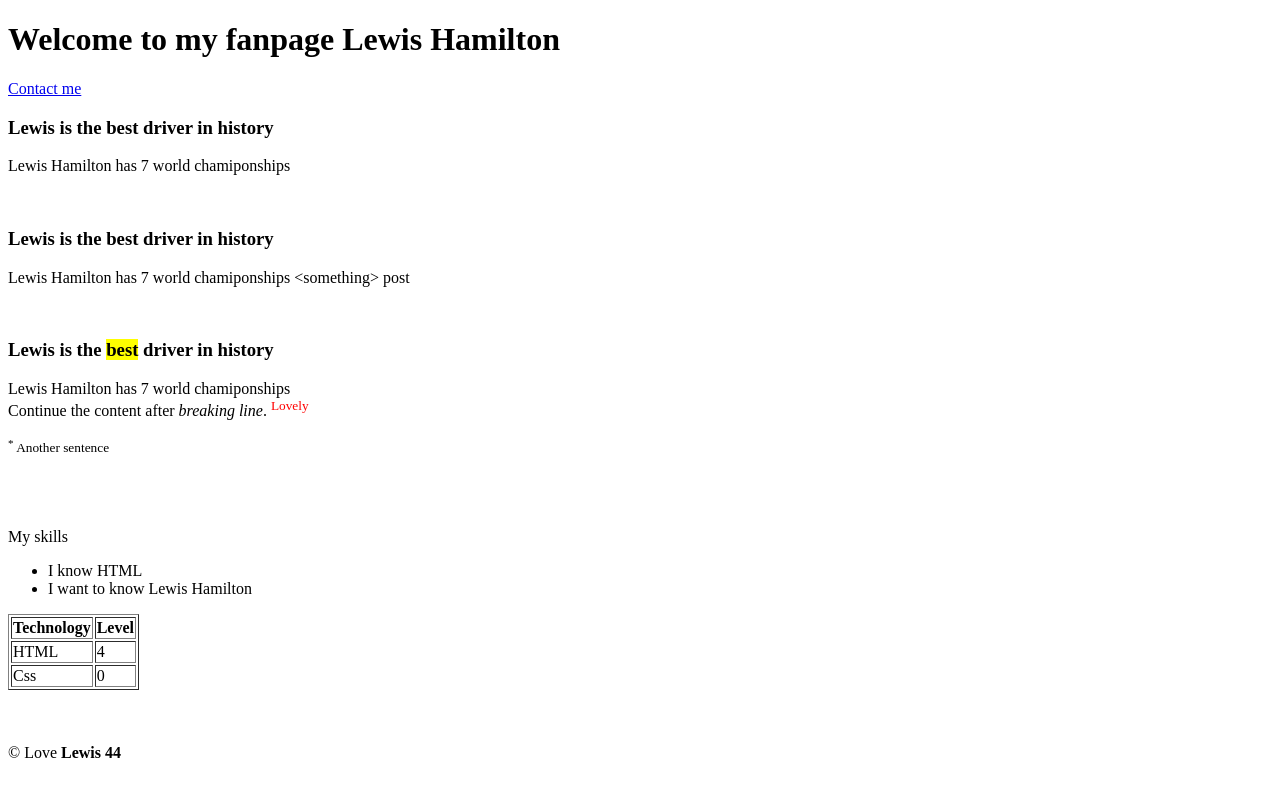
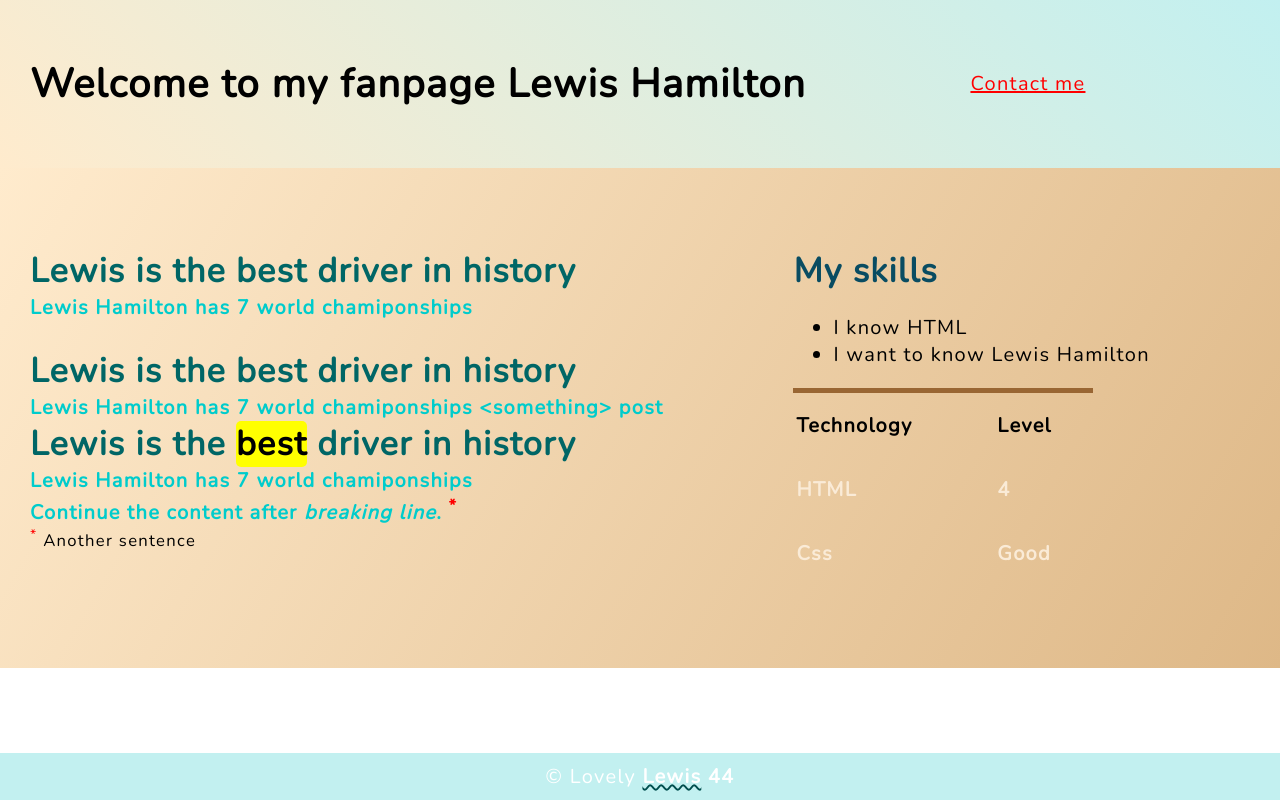
Before and after one commit to Agaa19/agaa19.github.io, a plain HTML site: page index.html in a window 1280 px wide. Drawn offline with nearby package versions, Linux system fonts and the light colour scheme.

Commit message:
komunikat

```diff
--- a/index.html
+++ b/index.html
@@ -5,19 +5,25 @@
     <meta http-equiv="X-UA-Compatible" content="IE=edge">
     <meta name="viewport" content="width=device-width, initial-scale=1.0">
     <title>Lewis Hamilton </title>
-    <link rel="stylesheet" href="style.css">
+    <link rel="stylesheet" href="https://fonts.googleapis.com/css2?family=Nunito">
+    <link rel="stylesheet" href="styles.css">
+
 </head>
 <body>
 
     <header>
-        <h1>Welcome  to&nbsp;my&nbsp;fanpage Lewis Hamilton </h1>
+        <h1>Welcome  to my fanpage Lewis Hamilton </h1>
         <a href="contact.html"> Contact me </a>
         <!--<a href="https://www.google.com">Find in Google</a> -->
     <br>
 </header>
 
+<div id="main-content">
+    <section id="articles">
+
+
         <Article>
-        <h3>Lewis is the best driver in history</h3>
+            <h3>Lewis  is the best driver in history</h3>
             <p>Lewis Hamilton has 7 world chamiponships</p>
         <br>
     </Article>
@@ -25,32 +31,27 @@
     <article>
         <h3>Lewis is the best driver in history</h3>
         <p>Lewis Hamilton has 7 world chamiponships &lt;something&gt; post </p>
-    <br> <!--this tag is used for new line--></article>
+
+    </article>
 
         <article>
             <h3>Lewis is the  <mark>best</mark> driver in history</h3>
-        <p>Lewis Hamilton has 7 world chamiponships<br> Continue the content after <i>breaking line</i>. <sup class="sup_element" style="color:red">Lovely</sup> </p>
-        <small><sup>*</sup> Another sentence</small>
+            <p>Lewis Hamilton has 7 world chamiponships<br> Continue the content after <i>breaking line</i>. <sup class="sup_element">*</sup> </p>
+            <small><sup class="sup_element">*</sup> Another sentence</small>
+    </section>
     </article>
 
+    <br>
 
 
-
-
-
-<br>
-<br>
-<br>
-<br>
-
-<div> <!--div is the block element  -->
-    My skills
+        <div id="skills"> <!--div is the block element  -->
+    <b style="font-size:34px; font-weight:900px; color: #094c62">My skills</b>
     <ul> <!-- <ol>-->
         <li>I know HTML</li>
         <li>I want to know Lewis Hamilton</li>
     </ul>
 
-   <table border="1">
+   <table>
        <tr>
            <th>Technology</th>
            <th>Level</th>
@@ -61,18 +62,24 @@
     </tr>
     <tr>
      <td>Css</td>
-     <td>0</td>
+     <td>Good</td>
     </tr>
 
    </table>
 
     </div>
 
-<br>
-<br>
-<br>
+</div>
+
+
+</div>
+
+
+
 <footer>
-    <div> &copy; Love  <strong>Lewis</strong> <b>44</b></div>
+    <div > &copy; Lovely  <strong>Lewis</strong> <b>44</b>
+        </div>
+
 </footer>
 
 <script src="scripts.js"></script>
--- a/styles.css
+++ b/styles.css
@@ -1,7 +1,144 @@
+body{
+    font-family:'Nunito';
+    font-size: 20px;
+    /* margin-left: 100px;
+    margin-top: 100px; */
+    /* background-image: url("https://picsum.photos/seed/picsum/200/300"); */
+    margin:0;
+    padding:0;
+    letter-spacing: 1.3px;
+
+}
+*{
+    box-sizing: border-box;
+
+}
+
+td { /*selector*/
+     /*property:value;*/
+
+}
+
+table{
+    /* text-align: center; */
+    line-height: 200%;
+    width: 300px;
+    height: 200px;
+    border-top: 5px solid #996633 ;
+    color:antiquewhite;
+    font-weight: bold;
+}
+
+table th{
+    text-align: left;
+    color:black
+}
+h1{
+     color:black;
+}
+h3{
+    color:#006666;
+    font-size: 34px;
+    font-weight: 900;
+    margin:0;
+
+}
+
+p{
+    color:#00cccc;
+    font-weight: bold;
+    margin: 0;
+    /* text-indent: 50px; */
+}
 
 
-td{
 
-    text-align: center;
+.sup_element{color:red;}
+
+/* .first-class{color:red;}
+h1{ color:green;}
+
+.third-class { color:red !important;} */
+
+/* #first-id {color: blue;} */
+
+footer strong{
+    text-decoration: underline wavy #004d4d;
+}
+
+mark{
+    border-radius: 5px;
+}
+
+div#main-content { background-image:linear-gradient(120deg, blanchedalmond, burlywood );
+    /* background-color: burlywood; */
+    padding-left:30px;
+    padding-top: 80px;
+    padding-bottom: 80px;
+    display: flex;
+    /* flex-direction: column; */
+/* flex-direction:row-reverse; */
+/* flex-wrap: wrap; */
+/* justify-content:center;
+justify-content: space-around; */
+/* justify-content: flex-end; */
+/* align-content: center; */
 
 }
+
+a:hover{
+    color:coral;
+}
+a{color:red;}
+
+/* div:hover{
+    color:coral;
+} */
+
+/* table tr:first-child{
+    color:blue;
+} */
+/*
+span{display: block;} */
+
+/* header a{
+    float:right;} */
+
+#article{
+    margin-bottom: 80px;
+}
+
+
+#articles{ flex-grow:1;
+}
+#skills{flex-grow: 1;
+align-self:center;
+}
+
+header{
+    display:flex;
+    justify-content: space-between;
+    padding: 30px;
+    align-items: center;
+    /* background-color: blanchedalmond; */
+    background-image:linear-gradient(45deg, blanchedalmond, #c2f0f0 );}
+
+Footer{
+    left:0;
+    bottom:0;
+    padding:10px;
+    text-align: center;
+    width: 100%;
+    background-color: #c2f0f0 ;
+    color:white;
+
+}
+@media screen  and (min-width:600px){
+    footer {
+        position:fixed;
+    }
+}
+@media screen  and (max-width:600px){
+    div#main-content, header {flex-direction: column;
+    }
+}
```
Also changed, not shown: HTML -Lewis/index.html (added, +29 -0 lines), contact.html (+3 -0 lines). Lines whose indentation alone changed are shown as unchanged.
